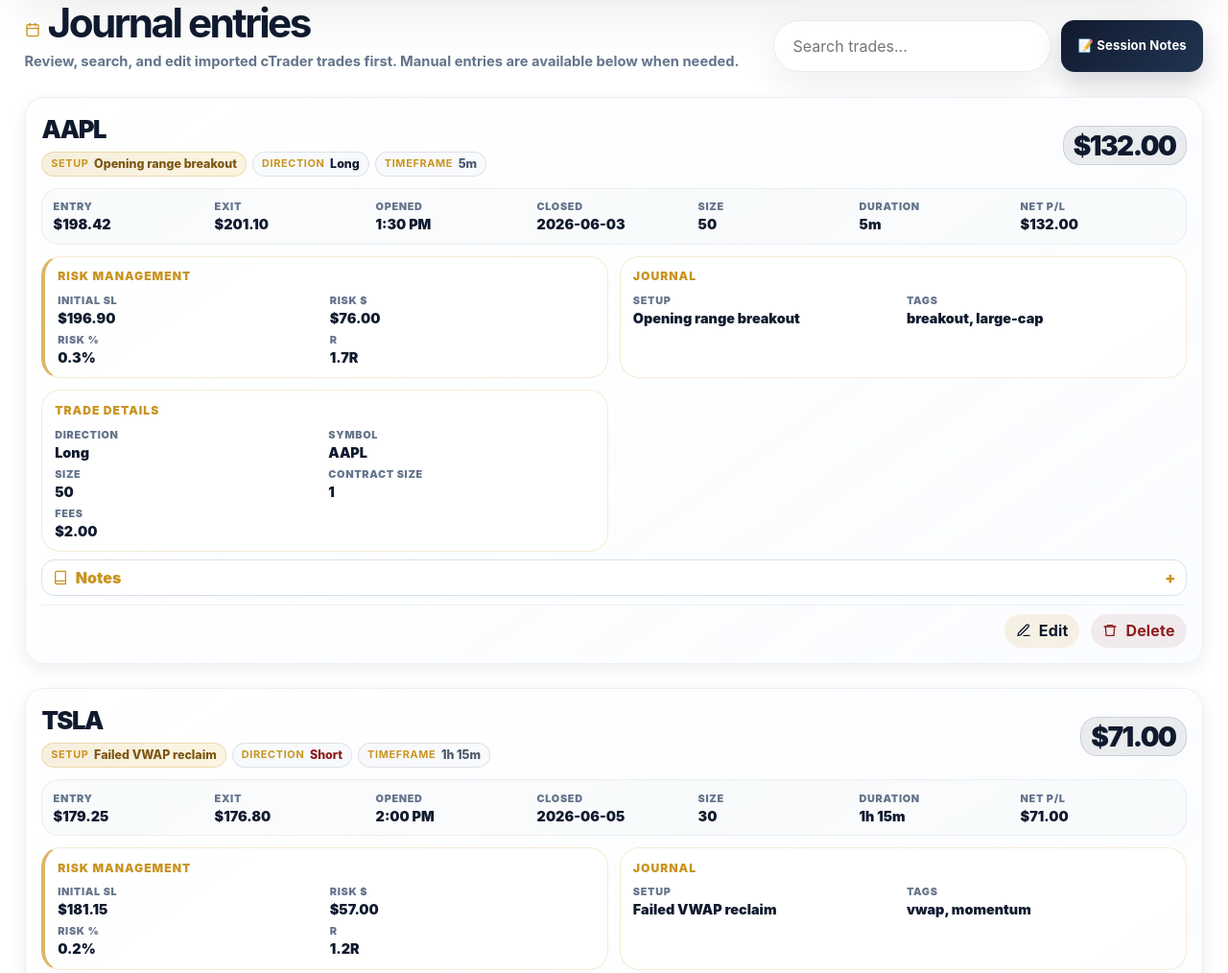
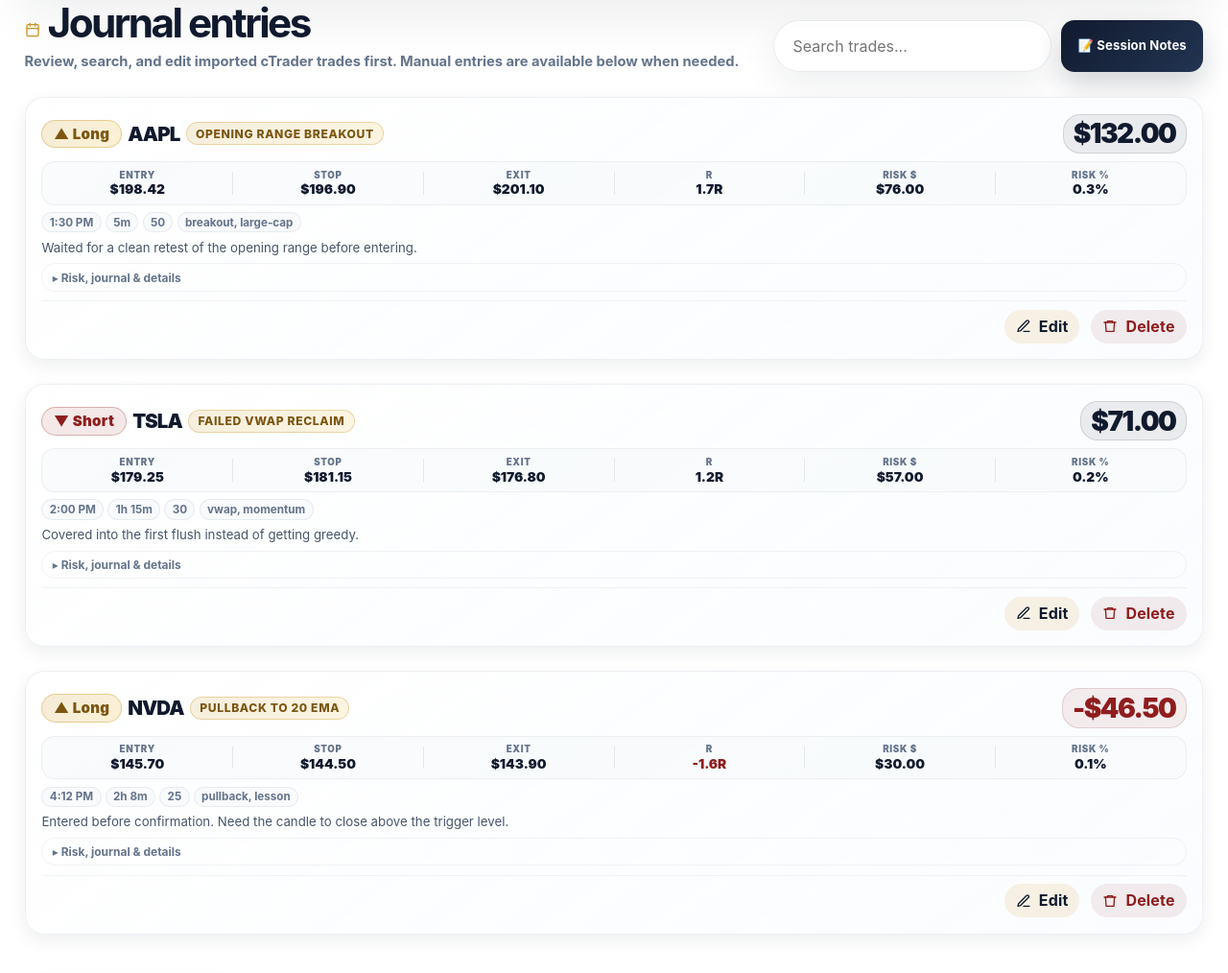
Before and after one commit to jeramaya7/jeremy-trading-journal, a website: page index.html in a window 1280 px wide. Shown: the part 4296-5310 px from the top of the page at 96% size. Drawn offline with Linux system fonts and the light colour scheme; no server answers.

Commit message:
feat: compact trade card UI redesign (~35% height reduction)
- tc-hero row: direction badge (▲ LONG / ▼ SHORT) + symbol + setup badge + P/L
- tc-metrics bar: Entry | Stop | Exit | R | Risk$ | Risk% in one scannable strip
- tc-meta row: date, duration, timeframe, state, position, size, reasons as pills
- Notes inline with 2-line clamp (no collapsible required)
- All four detail panels + screenshot behind a single expander (collapsed by default)
- editTradeForm() untouched; legacy source-string contract comment preserved
- 129/136 tests pass (7 pre-existing failures unchanged)

```diff
--- a/src/styles.css
+++ b/src/styles.css
@@ -2309,6 +2309,194 @@
   }
 }
 
+/* ─── Compact Trade Card (tc-*) ─────────────────────────────── */
+
+.tc-hero {
+  align-items: center;
+  display: flex;
+  gap: 0.5rem;
+  justify-content: space-between;
+  margin-bottom: 0.5rem;
+}
+
+.tc-hero-left {
+  align-items: center;
+  display: flex;
+  flex-wrap: wrap;
+  gap: 0.4rem;
+  min-width: 0;
+}
+
+.tc-hero .trade-symbol {
+  font-size: clamp(1.05rem, 1.6vw, 1.4rem);
+  letter-spacing: -0.045em;
+  margin: 0;
+}
+
+.tc-direction {
+  border-radius: 999px;
+  border: 1px solid transparent;
+  font-size: 0.94rem;
+  font-weight: 900;
+  letter-spacing: 0.02em;
+  padding: 0.28rem 0.72rem;
+  white-space: nowrap;
+}
+
+.tc-direction.long {
+  background: linear-gradient(135deg, rgba(201, 148, 32, 0.18), rgba(242, 210, 117, 0.3));
+  border-color: rgba(201, 148, 32, 0.38);
+  color: #7c5611;
+}
+
+.tc-direction.short {
+  background: rgba(143, 29, 29, 0.1);
+  border-color: rgba(143, 29, 29, 0.28);
+  color: var(--performance-negative);
+}
+
+.tc-direction:not(.long):not(.short) {
+  background: rgba(16, 26, 46, 0.06);
+  border-color: rgba(16, 26, 46, 0.12);
+  color: var(--dna-navy);
+}
+
+.tc-setup {
+  background: linear-gradient(135deg, rgba(201, 148, 32, 0.15), rgba(242, 210, 117, 0.22));
+  border: 1px solid rgba(201, 148, 32, 0.32);
+  border-radius: 999px;
+  color: #7c5611;
+  font-size: 0.76rem;
+  font-weight: 850;
+  letter-spacing: 0.05em;
+  padding: 0.22rem 0.58rem;
+  text-transform: uppercase;
+  white-space: nowrap;
+}
+
+.tc-metrics {
+  align-items: stretch;
+  background: rgba(248, 250, 252, 0.78);
+  border: 1px solid rgba(148, 163, 184, 0.14);
+  border-radius: 14px;
+  display: flex;
+  margin-bottom: 0.45rem;
+  padding: 0.48rem 0;
+}
+
+.tc-mc {
+  align-items: center;
+  display: flex;
+  flex: 1;
+  flex-direction: column;
+  gap: 0.1rem;
+  min-width: 0;
+  padding: 0 0.32rem;
+}
+
+.tc-ml {
+  color: #64748b;
+  font-size: 0.61rem;
+  font-weight: 900;
+  letter-spacing: 0.07em;
+  text-align: center;
+  text-transform: uppercase;
+}
+
+.tc-mv {
+  color: var(--dna-navy);
+  font-size: 0.86rem;
+  font-weight: 900;
+  max-width: 100%;
+  overflow: hidden;
+  text-align: center;
+  text-overflow: ellipsis;
+  white-space: nowrap;
+}
+
+.tc-mv.positive {
+  color: var(--performance-positive);
+}
+
+.tc-mv.negative {
+  color: var(--performance-negative);
+}
+
+.tc-md {
+  background: rgba(148, 163, 184, 0.22);
+  flex-shrink: 0;
+  margin: 0.15rem 0;
+  width: 1px;
+}
+
+.tc-meta {
+  align-items: center;
+  display: flex;
+  flex-wrap: wrap;
+  gap: 0.26rem;
+  margin-bottom: 0.4rem;
+}
+
+.tc-pill {
+  background: rgba(248, 250, 252, 0.86);
+  border: 1px solid rgba(148, 163, 184, 0.18);
+  border-radius: 999px;
+  color: #64748b;
+  font-size: 0.73rem;
+  font-weight: 700;
+  padding: 0.16rem 0.46rem;
+  white-space: nowrap;
+}
+
+.tc-notes {
+  -webkit-box-orient: vertical;
+  -webkit-line-clamp: 2;
+  color: #475569;
+  display: -webkit-box;
+  font-size: 0.83rem;
+  line-height: 1.45;
+  margin: 0 0 0.4rem;
+  overflow: hidden;
+}
+
+.tc-expander {
+  border: 1px solid rgba(148, 163, 184, 0.14);
+  border-radius: 14px;
+  margin-bottom: 0.4rem;
+}
+
+.tc-expander-summary {
+  color: #64748b;
+  cursor: pointer;
+  font-size: 0.75rem;
+  font-weight: 700;
+  list-style: none;
+  padding: 0.38rem 0.65rem;
+  user-select: none;
+}
+
+.tc-expander-summary::-webkit-details-marker {
+  display: none;
+}
+
+.tc-expander-summary::before {
+  content: '▸ ';
+}
+
+.tc-expander[open] .tc-expander-summary::before {
+  content: '▾ ';
+}
+
+.tc-expander-body {
+  padding: 0 0.6rem 0.55rem;
+}
+
+@media (max-width: 620px) {
+  .tc-ml { font-size: 0.55rem; }
+  .tc-mv { font-size: 0.78rem; }
+  .tc-mc { padding: 0 0.2rem; }
+}
+
 .dna-wordmark-url {
   color: var(--color-accent);
   font-size: 0.65rem;
```
Also changed, not shown: src/main.js.
